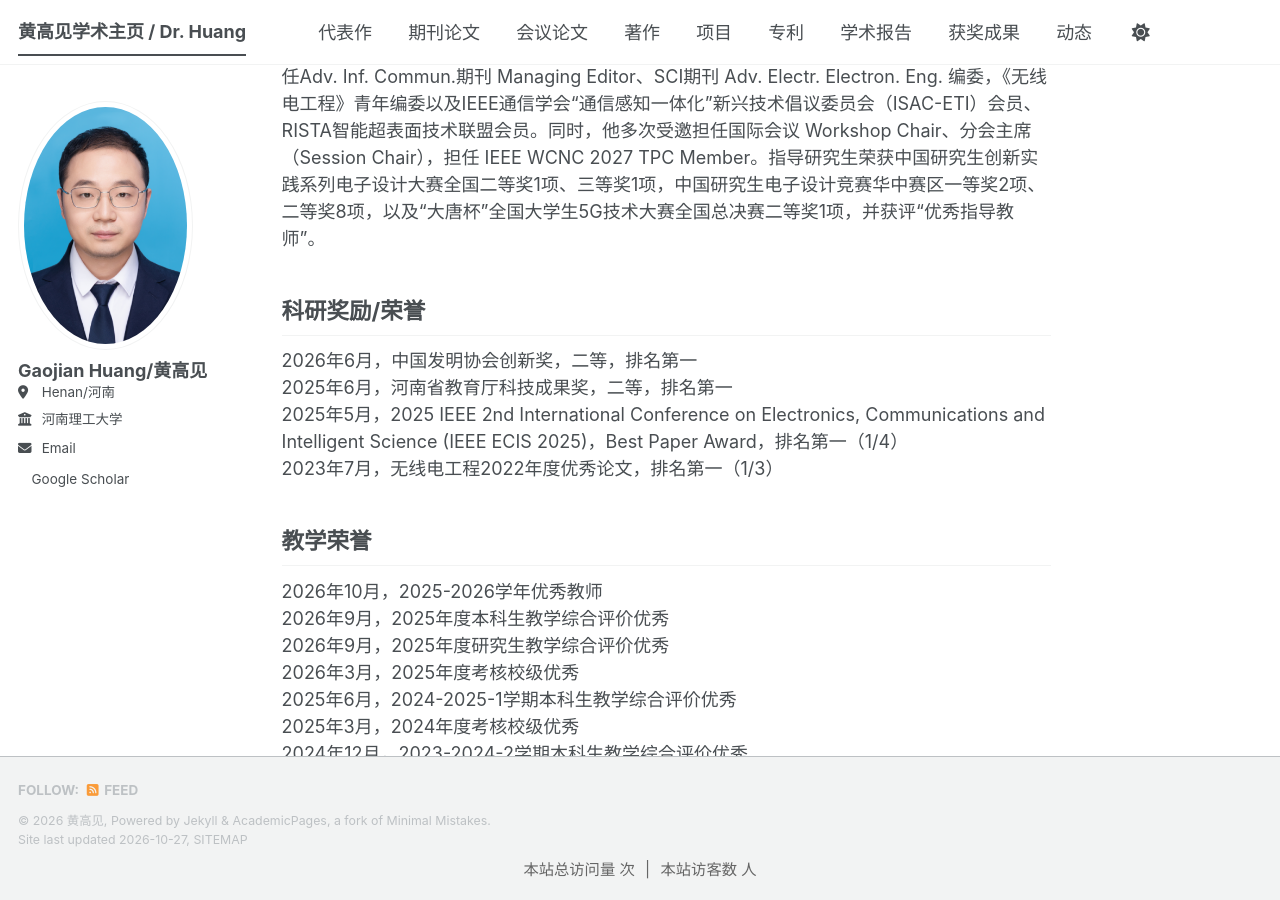
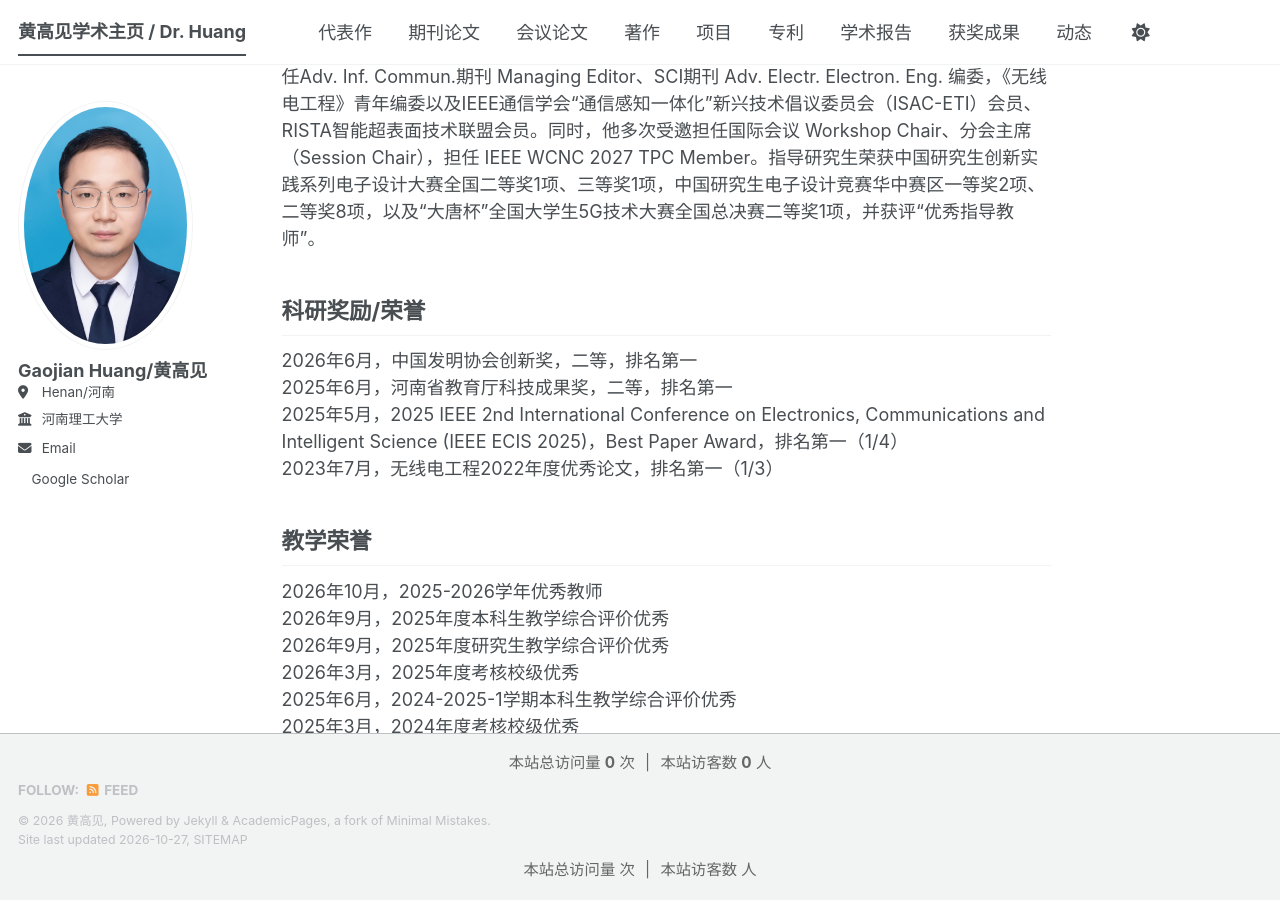
Before and after one commit to Gaojian-Huang/Gaojian-Huang.github.io, a Jekyll site: the page built from _pages/about.md, in a window 1280 px wide and 900 px high, scrolled down 473 px. Built offline with Jekyll 4.4.1, drawn with Linux system fonts in a browser that asks for light colours; a script bundle is joined from its source files by our own code; comment, search, counter and statistics services are not loaded; a style sheet for code colours, icons or effects is not loaded.

Commit message:
Update custom.html

```diff
--- a/_includes/footer/custom.html
+++ b/_includes/footer/custom.html
@@ -4,3 +4,16 @@
 <script id="MathJax-script" defer src="https://cdn.jsdelivr.net/npm/mathjax@4.0.0/tex-mml-chtml.js"></script>
 
 <!-- end custom footer snippets -->
+<!-- 不蒜子统计 -->
+<script async src="https://busuanzi.ibruce.info/busuanzi/2.3/busuanzi.pure.mini.js"></script>
+<meta name="referrer" content="no-referrer-when-downgrade">
+
+<div style="font-size: 0.85em; color: #666; margin-top: 10px; text-align: center;">
+  <span id="busuanzi_container_site_pv">
+    本站总访问量 <span id="busuanzi_value_site_pv" style="font-weight: bold;">0</span> 次
+  </span>
+  <span style="margin: 0 6px;">|</span>
+  <span id="busuanzi_container_site_uv">
+    本站访客数 <span id="busuanzi_value_site_uv" style="font-weight: bold;">0</span> 人
+  </span>
+</div>
```
